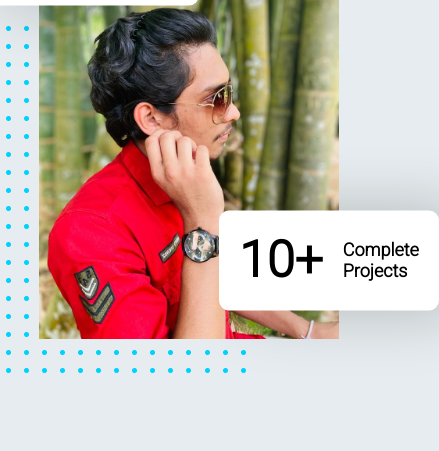
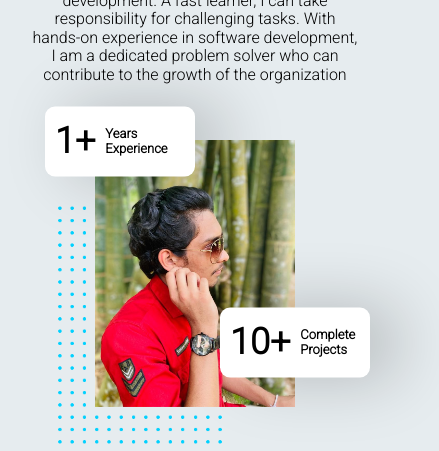
Before and after one commit to Dhananjaya1321/OfficialPortfoliio, a plain HTML site: page index.html in a window 390 px wide. Shown: the part 722-1173 px from the top of the page, 439 px wide, since content can reach past the window. Before the commit the page ends 1106 px from the top, so only its background shows below. Drawn offline with Linux system fonts and the light colour scheme.

Commit message:
Updated about section

```diff
--- a/css/responsive.css
+++ b/css/responsive.css
@@ -8,11 +8,19 @@
     #home-section-left {
         width: 55%;
     }
+
+    #about-me {
+        width: 600px;
+    }
 }
 
 @media all and (max-width: 1130px) {
     #home-section-left {
         width: 50%;
+    }
+
+    #about-me {
+        width: 500px;
     }
 }
 
@@ -44,6 +52,44 @@
 
     #home-section-right > div > img {
         width: 395px;
+    }
+
+    #experience, #complete-projects {
+        width: 185px;
+        height: 90px;
+    }
+
+    #experience > h1, #complete-projects > h1 {
+        font-size: 40px;
+    }
+
+    #about-section-side-img {
+        width: 280px;
+    }
+
+    #experience {
+        left: -50px;
+    }
+
+    #about-section-bubble-img {
+        width: 255px;
+    }
+
+    #about-me {
+        width: 450px;
+        align-self: flex-end;
+    }
+}
+
+@media all and (max-width: 915px) {
+    #about-me {
+        width: 400px;
+    }
+}
+
+@media all and (max-width: 840px) {
+    #about-me {
+        width: 350px;
     }
 }
 
@@ -107,6 +153,17 @@
         bottom: unset;
         top: -60px;
     }
+
+    #about-section > div {
+        flex-direction: column-reverse;
+        gap: 40px;
+    }
+
+    #about-me {
+        align-self: center;
+        text-align: center;
+        width: 100%;
+    }
 }
 
 @media all and (max-width: 620px) {
@@ -153,6 +210,29 @@
         left: 40px;
         top: 75px;
     }
+
+    #about-section-side-img {
+        width: 200px;
+    }
+
+    #about-section-bubble-img {
+        width: 180px;
+    }
+
+    #experience, #complete-projects {
+        width: 140px;
+        height: 70px;
+        gap: 10px;
+        padding-left: 10px;
+    }
+
+    #experience > h1, #complete-projects > h1 {
+        font-size: 36px;
+    }
+
+    #experience > h2, #complete-projects > h2 {
+        font-size: 13px;
+    }
 }
 
 @media all and (max-width: 425px) {
@@ -189,6 +269,9 @@
     #home-section-right > div > div:nth-child(3) {
         left: -20px;
     }
+    #complete-projects {
+        right: -75px;
+    }
 }
 
 @media all and (max-width: 375px) {
@@ -211,4 +294,8 @@
     #home-section-left > h3 {
         font-size: 18px;
     }
+    #complete-projects {
+        right: -53px;
+        bottom: 25px;
+    }
 }
--- a/css/style.css
+++ b/css/style.css
@@ -201,7 +201,7 @@ body {
 
 #about-section > div {
     justify-content: flex-start;
-    width: 80%;
+    width: 85%;
 }
 
 #about-section-side-img {
@@ -241,3 +241,12 @@ body {
     text-align: start;
     font-size: 18px;
 }
+
+#about-section>div>article{
+    flex-grow: 1;
+    align-self: flex-start;
+}
+
+#about-me{
+    width: 700px;
+}
--- a/index.html
+++ b/index.html
@@ -69,7 +69,20 @@
                 <img id="about-section-side-img" src="assets/img/sideImage3.jpeg">
                 <img id="about-section-bubble-img" src="assets/icons/bubble2.png">
             </aside>
-            <article></article>
+            <article class="flex f-col">
+                <div id="about-me">
+                    <p>I am a self-motivated and openminded individual with a strong
+                        passion for software development.
+                        A fast learner, I can take
+                        responsibility for challenging tasks.
+                        With hands-on experience in
+                        software development, I am a
+                        dedicated problem solver who
+                        can contribute to the growth of
+                        the organization</p>
+                </div>
+
+            </article>
         </div>
     </section>
 </main>
```
